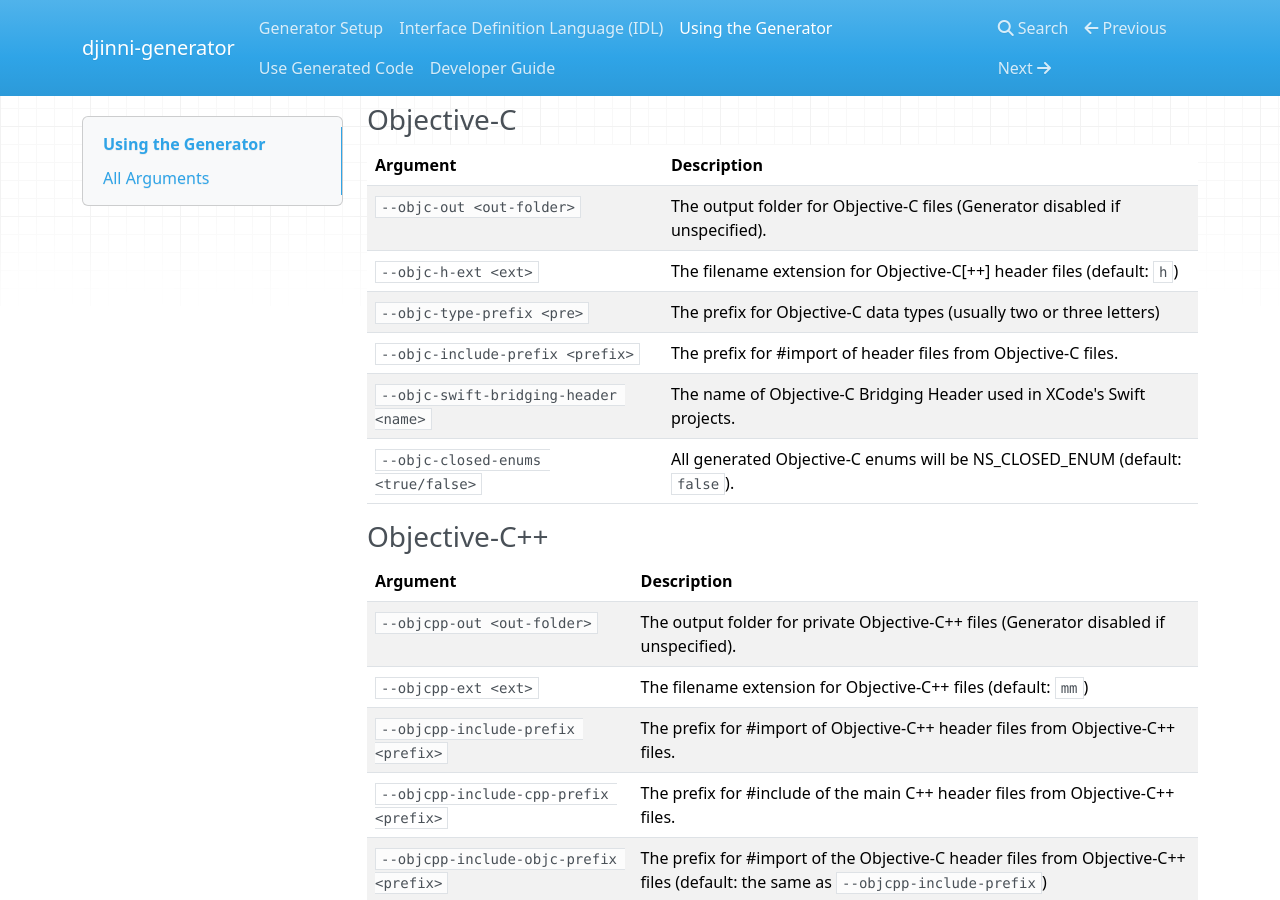
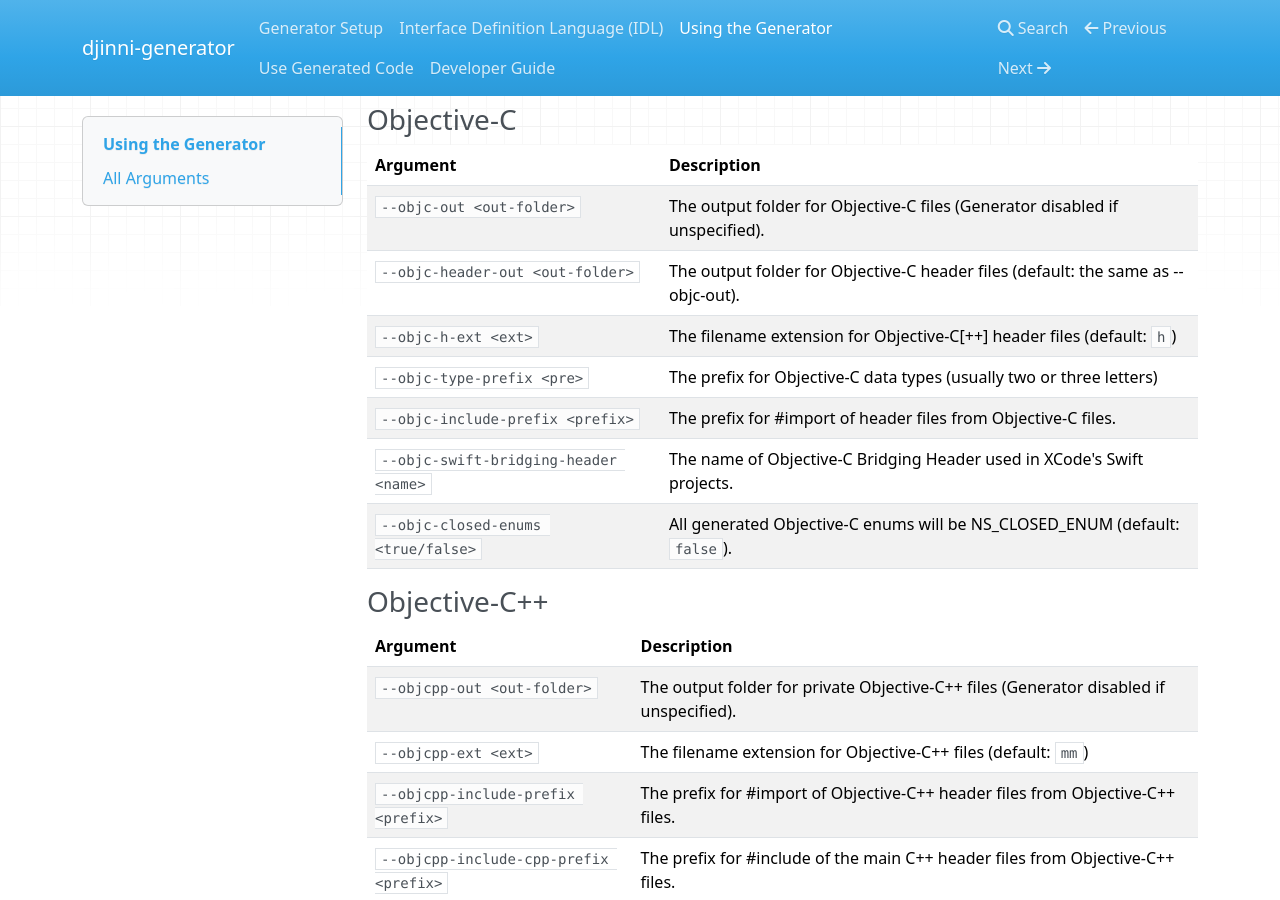
Before and after one commit to cross-language-cpp/djinni-generator, an MkDocs documentation site: the page built from docs/cli-usage.md, in a window 1280 px wide and 900 px high, scrolled down 2845 px. Built offline with MkDocs 1.6.1, drawn with Linux system fonts in a browser that asks for light colours; nearby versions of some CDN libraries.

Commit message:
Objc header out (#21)
* update gitignore
* add --objc-header-out option
* add objc-header-out option to docs

resolves #20

```diff
--- a/docs/cli-usage.md
+++ b/docs/cli-usage.md
@@ -87,6 +87,7 @@
 | Argument | Description |
 | -------- | ----------- |
 | `--objc-out <out-folder>` | The output folder for Objective-C files (Generator disabled if unspecified). |
+| `--objc-header-out <out-folder>` | The output folder for Objective-C header files (default: the same as --objc-out). |
 | `--objc-h-ext <ext>` | The filename extension for Objective-C[++] header files (default: `h`) |
 | `--objc-type-prefix <pre>` | The prefix for Objective-C data types (usually two or three letters) |
 | `--objc-include-prefix <prefix>` | The prefix for #import of header files from Objective-C files. |
```
Also changed, not shown: 4 other files.
